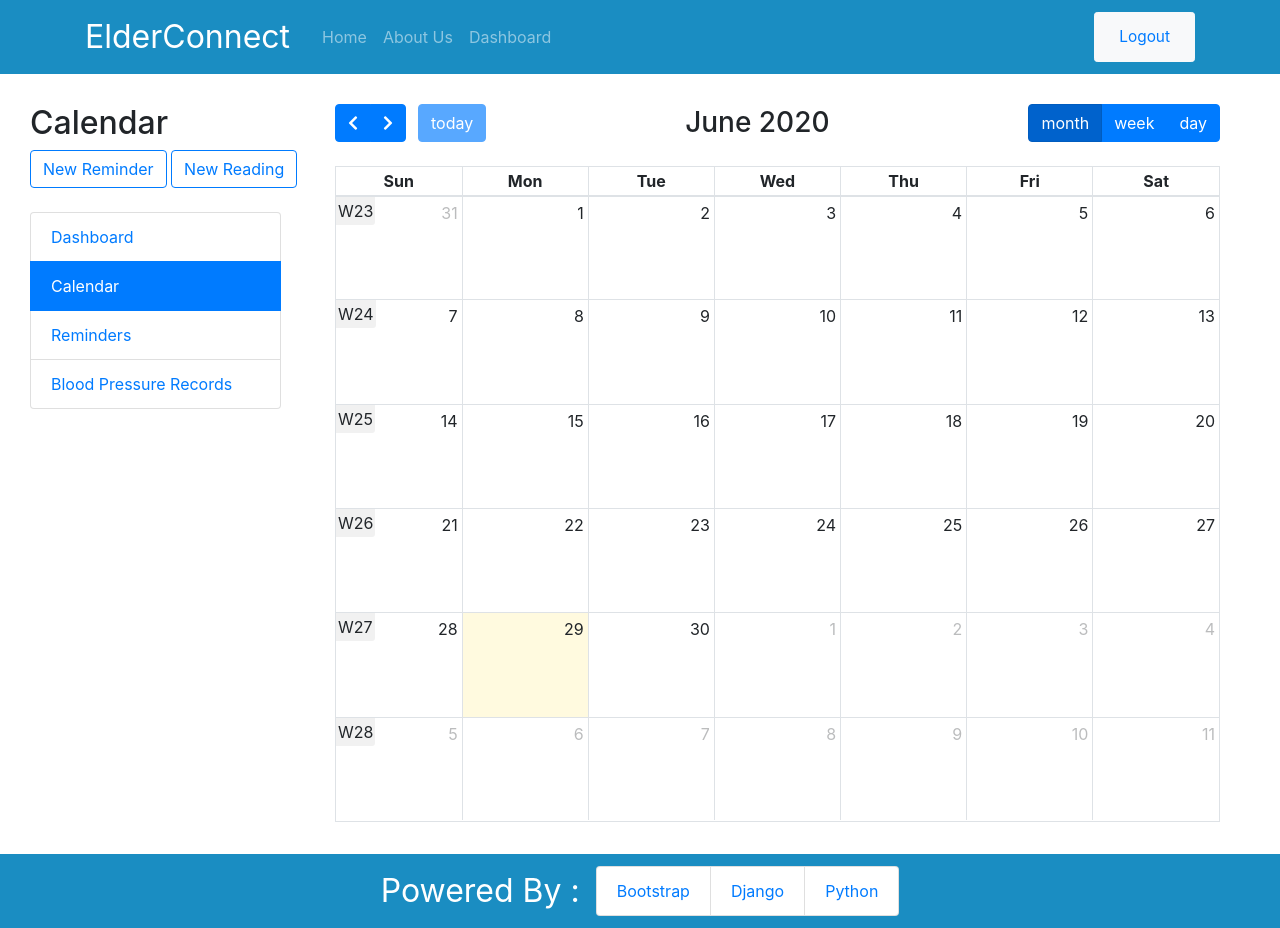
After one commit to jinghaoong/ElderConnect, a Django app: page /calendar/ in a window 1280 px wide. The commit adds this page. Run offline with Django 3.2, Linux system fonts and the light colour scheme; a user stored in the database is signed in; lists and menus that the app fills with data are empty; some libraries are stand-ins or nearby versions.

Commit message:
Added FullCalendar scripts and calendar template

```diff
--- a/elderconnect/app/models.py
+++ b/elderconnect/app/models.py
@@ -40,8 +40,8 @@ class BloodPressure(models.Model):
     comments = models.CharField(max_length=300)
     date = models.DateField(default=date.today)
     time = models.TimeField()
-    systolic = models.PositiveIntegerField(validators=[MaxValueValidator(300)])
-    diastolic = models.PositiveIntegerField(validators=[MaxValueValidator(250)])
+    systolic = models.PositiveIntegerField(validators=[MaxValueValidator(200)])
+    diastolic = models.PositiveIntegerField(validators=[MaxValueValidator(150)])
     user = models.ForeignKey(User, on_delete=models.CASCADE)
 
     def __str__(self):
--- a/elderconnect/app/templates/app/base.html
+++ b/elderconnect/app/templates/app/base.html
@@ -13,8 +13,15 @@
     <link rel="stylesheet" href="https://stackpath.bootstrapcdn.com/bootstrap/4.5.0/css/bootstrap.min.css"
         integrity="sha384-9aIt2nRpC12Uk9gS9baDl411NQApFmC26EwAOH8WgZl5MYYxFfc+NcPb1dKGj7Sk" crossorigin="anonymous">
 
+    <!-- FullCalendar and FontAwesome stylesheets -->
+    <link rel="stylesheet" href="https://cdn.jsdelivr.net/npm/fullcalendar@5.1.0/main.min.css">
+    <link href='https://cdn.jsdelivr.net/npm/@fortawesome/fontawesome-free@5.13.1/css/all.css' rel='stylesheet'>
+
     <!-- ChartJS -->
     <script src="https://cdnjs.cloudflare.com/ajax/libs/Chart.js/2.9.3/Chart.js"></script>
+
+    <!-- FullCalendar -->
+    <script src="https://cdn.jsdelivr.net/npm/fullcalendar@5.1.0/main.min.js"></script>
 
     <!-- main.css stylesheet -->
     <link rel="stylesheet" href="{% static 'app/main.css' %}">
--- a/elderconnect/app/templates/app/bloodpressure.html
+++ b/elderconnect/app/templates/app/bloodpressure.html
@@ -8,6 +8,7 @@
             <a href="{% url 'web-bp-create' %}" class="btn btn-md btn-outline-primary mb-4">New Reading</a>
             <ul class="list-group mr-4 mb-4">
                 <a class="list-group-item" href="{% url 'dashboard' %}">Dashboard</a>
+                <a class="list-group-item" href="{% url 'calendar' %}">Calendar</a>
                 <a class="list-group-item" href="{% url 'web-reminders' %}">Reminders</a>
                 <a class="list-group-item active" href="{% url 'web-bp' %}">Blood Pressure Records</a>
             </ul>
--- /dev/null
+++ b/elderconnect/app/templates/app/calendar.html
@@ -0,0 +1,45 @@
+{% extends 'app/base.html' %}
+{% block content %}
+<div class="reminders-page">
+
+    <div class="row container-fluid">
+        <div class="col-md-3 mb-4">
+            <h2 class="mb-2">Calendar</h2>
+            <div class="mb-4">
+                <a href="{% url 'web-reminder-create' %}" class="btn btn-md btn-outline-primary">New Reminder</a>
+                <a href="{% url 'web-bp-create' %}" class="btn btn-md btn-outline-primary">New Reading</a>
+            </div>
+            <ul class="list-group mr-4 mb-4">
+                <a class="list-group-item" href="{% url 'dashboard' %}">Dashboard</a>
+                <a class="list-group-item active" href="{% url 'calendar' %}">Calendar</a>
+                <a class="list-group-item" href="{% url 'web-reminders' %}">Reminders</a>
+                <a class="list-group-item" href="{% url 'web-bp' %}">Blood Pressure Records</a>
+            </ul>
+        </div>
+
+        <div class="col-md-9">
+            <div id='calendar'></div>
+            <script>
+                document.addEventListener('DOMContentLoaded', function() {
+                  var calendarEl = document.getElementById('calendar');
+
+                  var calendar = new FullCalendar.Calendar(calendarEl, {
+                    timeZone: 'UTC',
+                    themeSystem: 'bootstrap',
+                    headerToolbar: {
+                      left: 'prev,next today',
+                      center: 'title',
+                      right: 'dayGridMonth,timeGridWeek,timeGridDay'
+                    },
+                    weekNumbers: true,
+                    dayMaxEvents: true, // allow "more" link when too many events
+                  });
+
+                  calendar.render();
+                });
+            </script>
+        </div>
+    </div>
+
+</div>
+{% endblock content %}
--- a/elderconnect/app/templates/app/dashboard.html
+++ b/elderconnect/app/templates/app/dashboard.html
@@ -4,11 +4,12 @@
         <div class="col-md-3 mb-4">
             <h2 class="mb-2">Dashboard</h2>
             <div class="mb-4">
-                <a href="{% url 'web-reminder-create' %}" class="btn btn-md btn-outline-primary mr-2">New Reminder</a>
+                <a href="{% url 'web-reminder-create' %}" class="btn btn-md btn-outline-primary">New Reminder</a>
                 <a href="{% url 'web-bp-create' %}" class="btn btn-md btn-outline-primary">New Reading</a>
             </div>
             <ul class="list-group pr-4">
                 <a class="list-group-item active" href="{% url 'dashboard' %}">Dashboard</a>
+                <a class="list-group-item" href="{% url 'calendar' %}">Calendar</a>
                 <a class="list-group-item" href="{% url 'web-reminders' %}">Reminders</a>
                 <a class="list-group-item" href="{% url 'web-bp' %}">Blood Pressure Records</a>
             </ul>
--- a/elderconnect/app/templates/app/reminders.html
+++ b/elderconnect/app/templates/app/reminders.html
@@ -8,6 +8,7 @@
             <a href="{% url 'web-reminder-create' %}" class="btn btn-md btn-outline-primary mb-4">New Reminder</a>
             <ul class="list-group mr-4 mb-4">
                 <a class="list-group-item" href="{% url 'dashboard' %}">Dashboard</a>
+                <a class="list-group-item" href="{% url 'calendar' %}">Calendar</a>
                 <a class="list-group-item active" href="{% url 'web-reminders' %}">Reminders</a>
                 <a class="list-group-item" href="{% url 'web-bp' %}">Blood Pressure Records</a>
             </ul>
--- a/elderconnect/app/urls.py
+++ b/elderconnect/app/urls.py
@@ -5,6 +5,7 @@ urlpatterns = [
     path('', views.home, name='app-home'),
     path('about/', views.about, name='app-about'),
     path('dashboard/', views.dashboard, name='dashboard'),
+    path('calendar/', views.calendar, name='calendar'),
 
     path('reminders/', views.ReminderListView.as_view(), name='web-reminders'),
     path('reminders/<int:pk>/', views.ReminderDetailView.as_view(), name='web-reminder-detail'),
--- a/elderconnect/app/views.py
+++ b/elderconnect/app/views.py
@@ -26,6 +26,11 @@ def dashboard(request):
     bp_qs = BloodPressure.objects.filter(user=request.user)
     context = {'recent_reminders': rem_qs, 'bp_data': bp_qs}
     return render(request, 'app/dashboard.html', context)
+
+
+@login_required
+def calendar(request):
+    return render(request, 'app/calendar.html')
 
 
 #REMINDER VIEWS
```
Also changed, not shown: elderconnect/app/migrations/0004_auto_20200629_1744.py (added), elderconnect/db.sqlite3.
